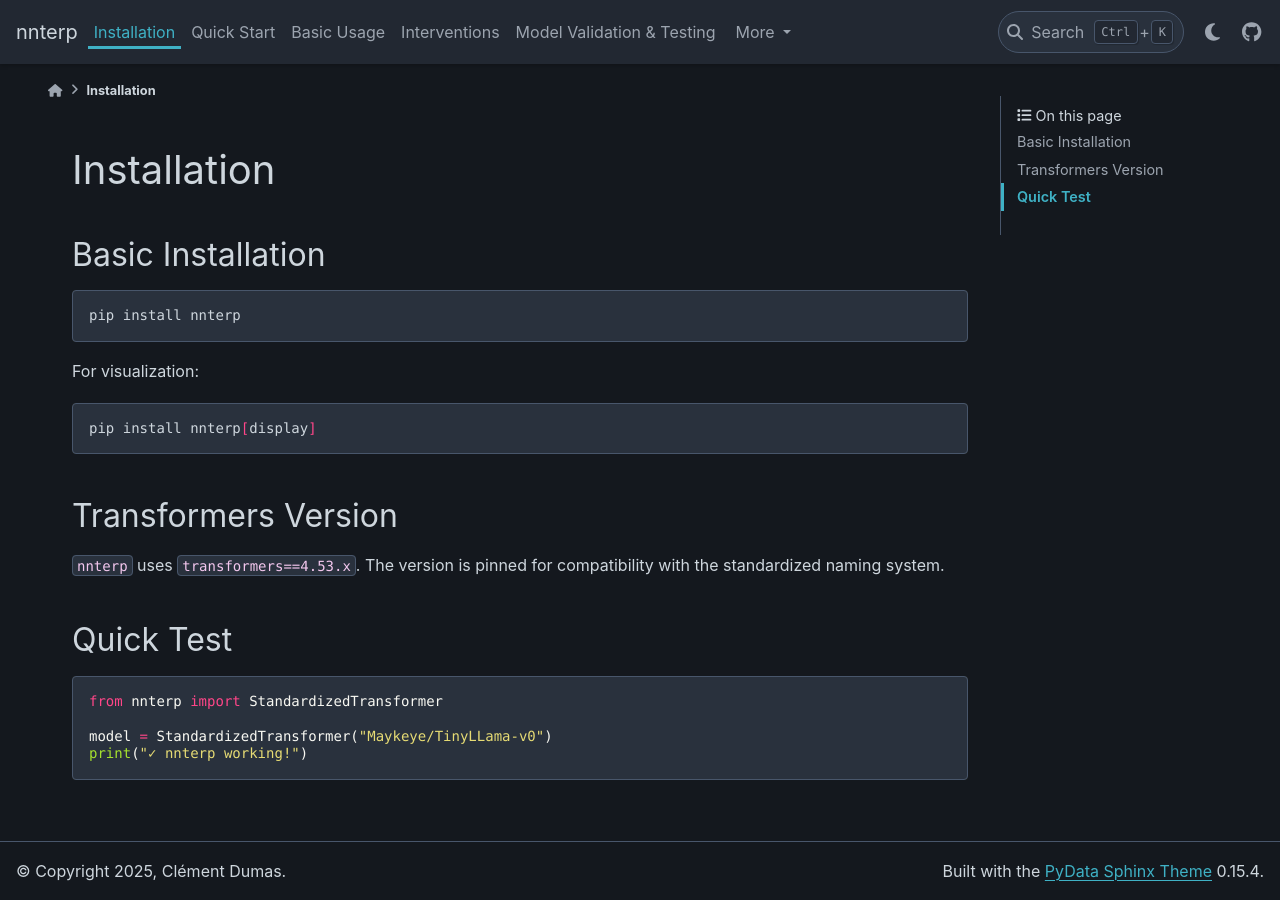
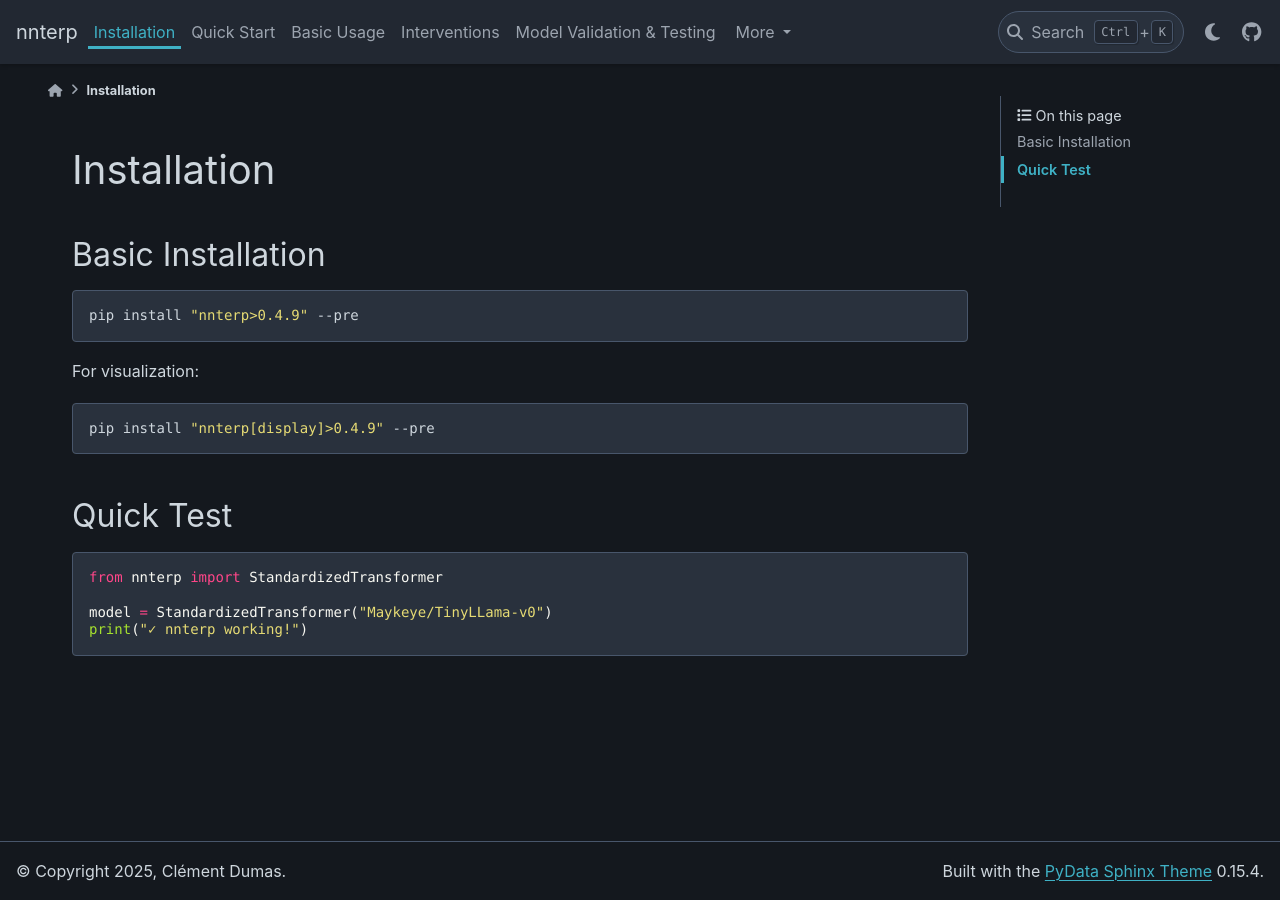
Before and after one commit to Butanium/nnterp, a Sphinx documentation site: the page built from docs/getting-started/installation.rst, in a window 1280 px wide. Built offline with Sphinx 7.4.7 and the PyData theme 0.15.4, drawn with Linux system fonts in a browser that asks for light colours.

Commit message:
updated doc with proper installation of the beta

```diff
--- a/docs/getting-started/installation.rst
+++ b/docs/getting-started/installation.rst
@@ -6,18 +6,14 @@ Basic Installation
 
 .. code-block:: bash
 
-   pip install nnterp
+   pip install "nnterp>0.4.9" --pre
 
 For visualization:
 
 .. code-block:: bash
 
-   pip install nnterp[display]
+   pip install "nnterp[display]>0.4.9" --pre
 
-Transformers Version
--------------------
-
-``nnterp`` uses ``transformers==4.53.x``. The version is pinned for compatibility with the standardized naming system.
 
 Quick Test
 ----------
--- a/docs/index.rst
+++ b/docs/index.rst
@@ -9,7 +9,7 @@ You can install ``nnterp`` using pip:
 
 .. code-block:: bash
 
-   pip install nnterp
+   pip install "nnterp>0.4.9" --pre
 
 **You need to know NNsight to use nnterp.** ``nnterp`` provides a standardized interface for transformer models and common interventions, making it easier to work with different architectures. But for anything complex, you'll still need NNsight directly.
 
```
Also changed, not shown: README.md (+2 -2 lines).
